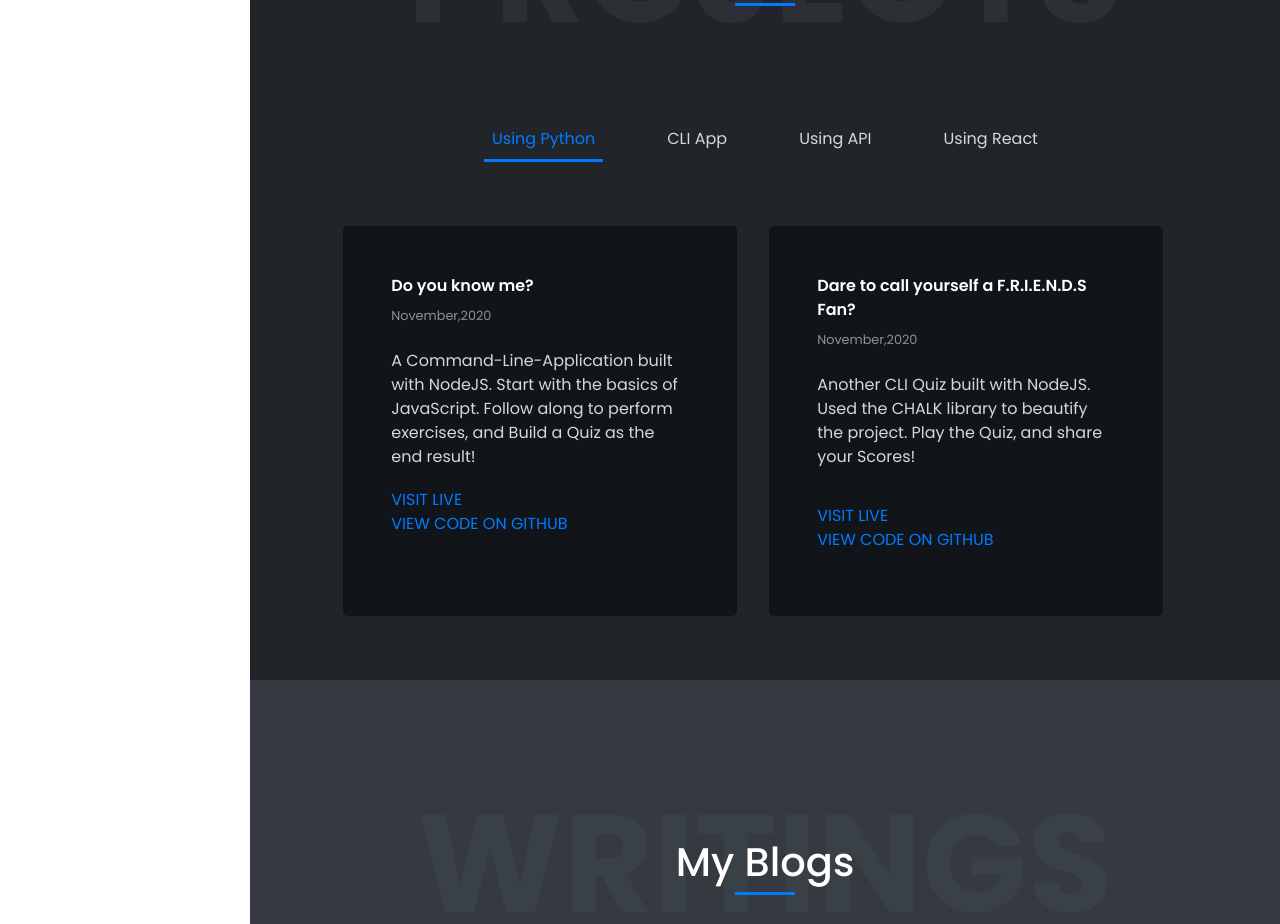
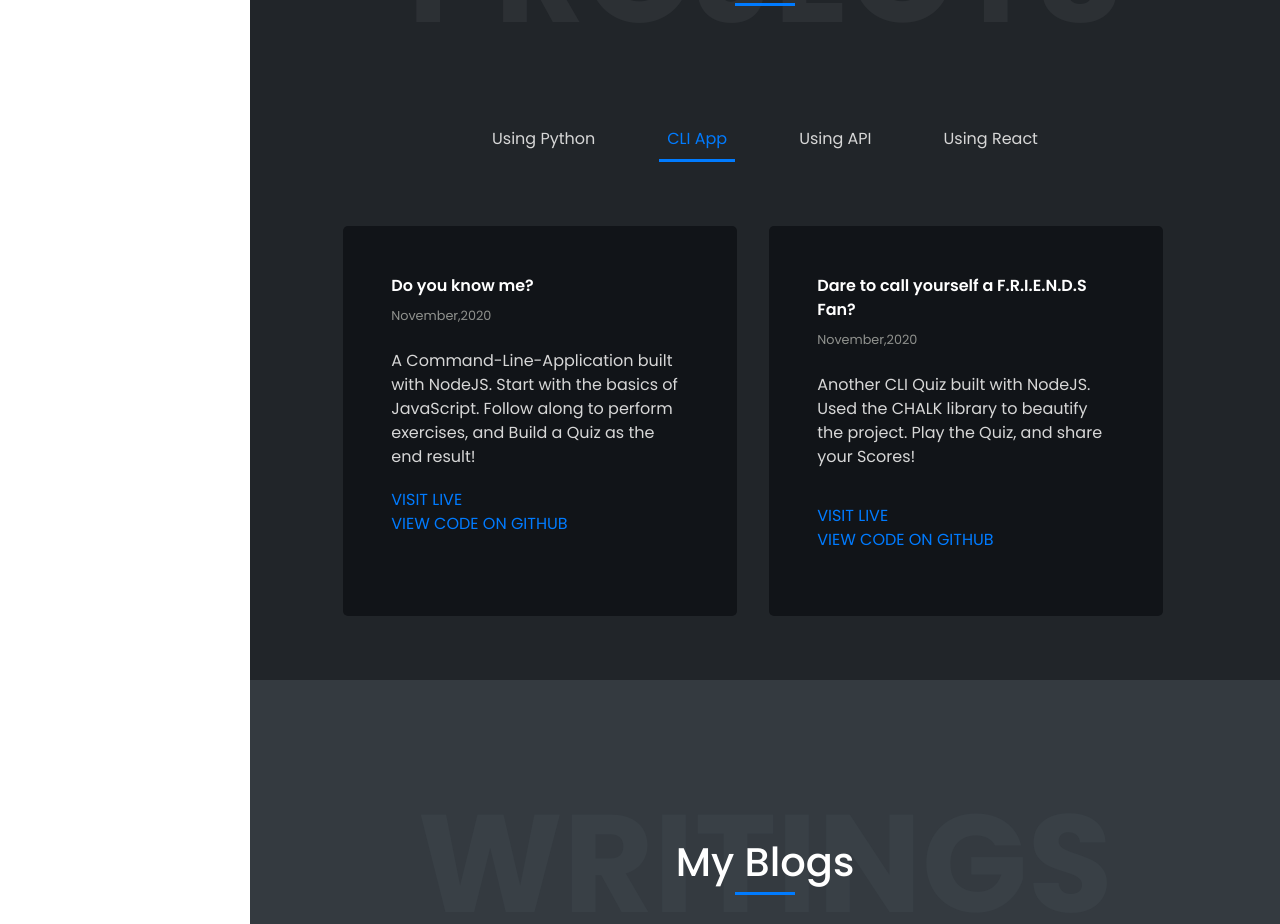
Before and after one commit to PrakharV10/PV-Portfolio, a React (Create React App) app: page / in a window 1280 px wide. Shown: the part 2784-3708 px from the top of the page. Built offline with nearby package versions, Linux system fonts and the light colour scheme.

Commit message:
Fix : Bug- Projects

```diff
--- a/src/components/project/project.js
+++ b/src/components/project/project.js
@@ -4,7 +4,7 @@ import {projectList} from './projectList';
 function Project() {
 
     const [current, setCurrent] = useState("CLI App");
-    const [ind, setInd] = useState(0);
+    const [ind, setInd] = useState(1);
 
     var projectHead = Object.keys(projectList);
 
```
Also changed, not shown: 1 other file (tests, documents, lock files or other folders).
